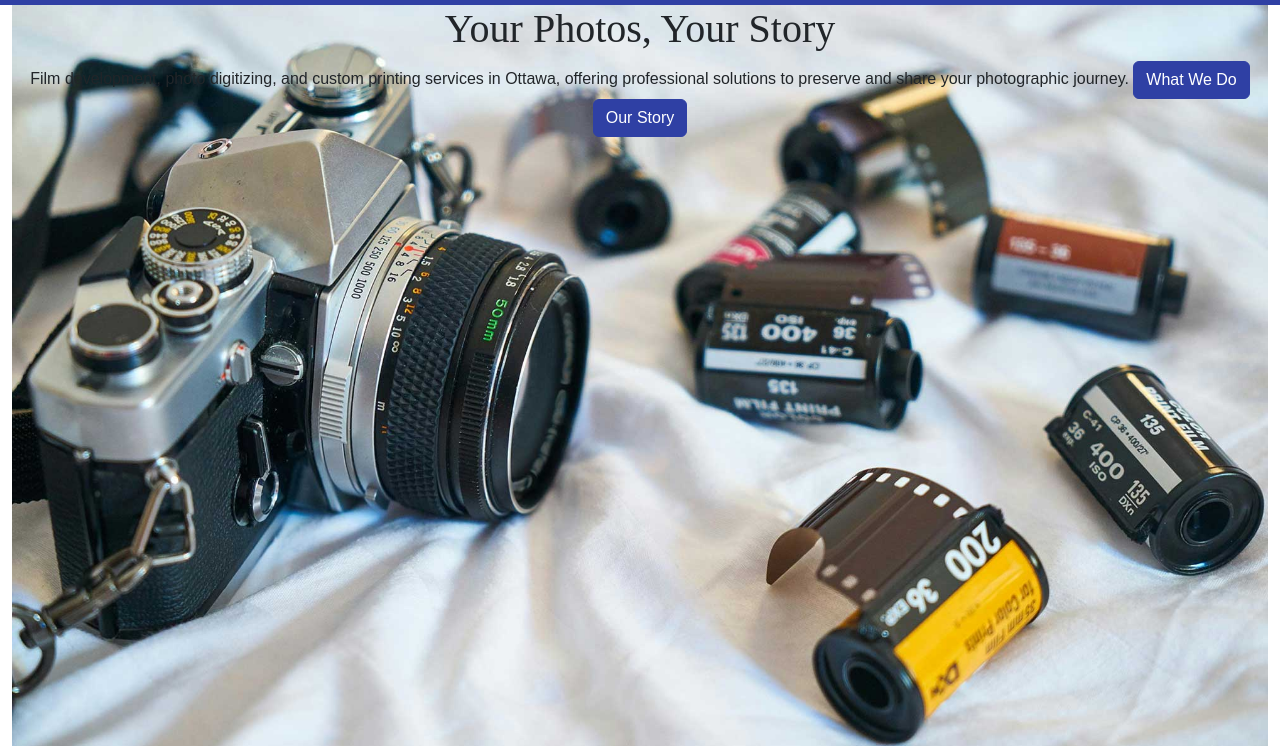
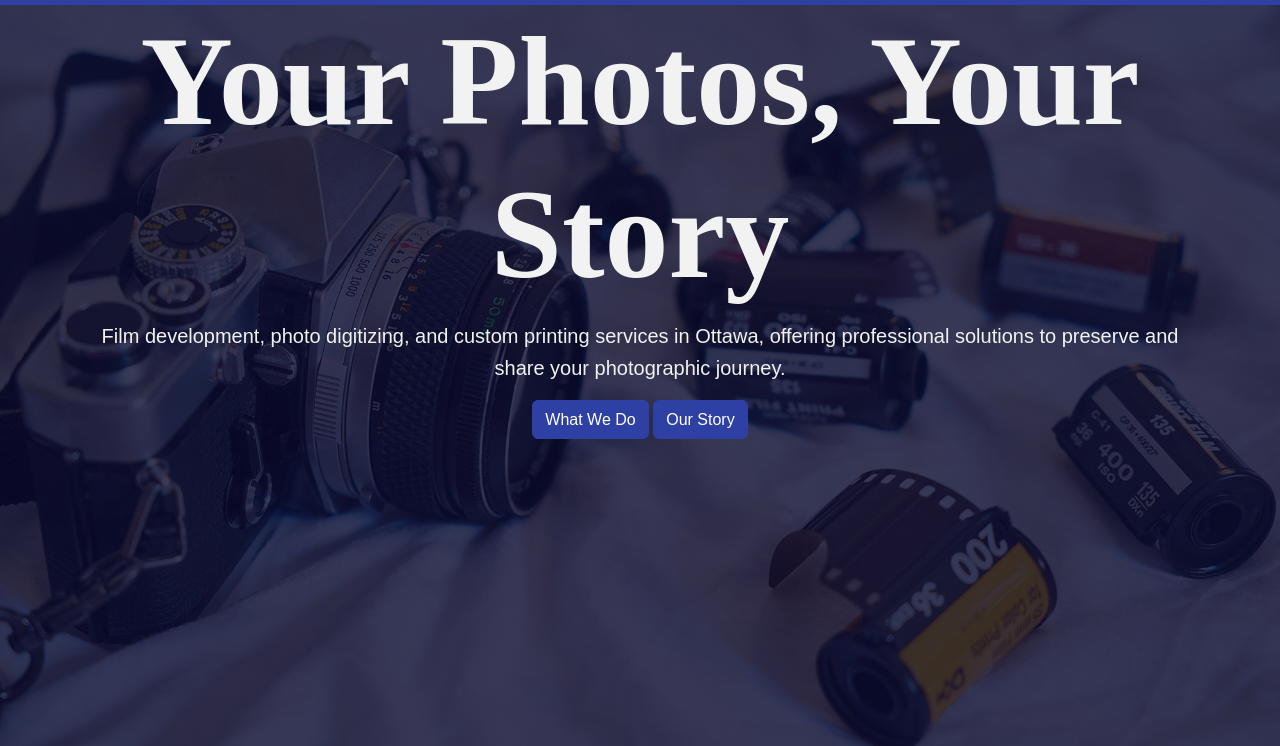
Before and after one commit to whee0107/dsn1713-final, a website: page index.html in a window 1280 px wide. Shown: the part 81-827 px from the top of the page. Drawn offline with nearby package versions, Linux system fonts and the light colour scheme; a web font is replaced by a local one.

Commit message:
added image to home page began formatting headers

```diff
--- a/index.html
+++ b/index.html
@@ -8,6 +8,7 @@
     <link rel="stylesheet" href="css/custom.css" />
     </head>
     <body>
+
         <header>
             <nav class="navbar navbar-expand-lg bg-primary" data-bs-theme="dark">
                 <div class="container-fluid">
@@ -39,16 +40,16 @@
                 </div>
             </nav>
         </header>
-        <div class="container-fluid">
-            <section id="hero" class="text-center d-flex flex-column justify-content-center">
-                <div class="bg" style="background-image: url(images/camera-film-sheet.jpg); background-size: cover; background-position: center; height: 100vh;">
+
+            <section id="hero" class="text-center text-light">
+                <div class="container">
                     <h1>Your Photos, Your Story</h1>
-                    <lead>Film development, photo digitizing, and custom printing services in Ottawa, offering professional solutions to preserve and share your photographic journey.</lead>
+                    <p class="lead">Film development, photo digitizing, and custom printing services in Ottawa, offering professional solutions to preserve and share your photographic journey.</p>
                     <button class="btn btn-primary">What We Do</button>
                     <button class="btn btn-primary">Our Story</button>
                 </div>
             </section>
-        </div>
+
 
         <section id="services">
             <div class="container">
--- a/scss/custom.scss
+++ b/scss/custom.scss
@@ -7,6 +7,8 @@
 
 // body bg color
 // $body-bg: #f80;
+
+
 
 
 // Theme colors
@@ -32,15 +34,32 @@ $navbar-dark-brand-hover-color:     $navbar-dark-active-color;
 
 // // Typography
 $font-family-sans-serif: "Proxima Nova", sans-serif;
-$headings-font-family: "Abril Display", serif;
+$font-family-serif: "Abril Display", serif;
 
-
-// $h1-font-size: 1rem * 8;
-// $h2-font-size: 1rem * 2;
-// $h3-font-size: 1rem * 1.75;
-
-
-// $line-height-base: 1.6;
+h1{
+    font-family: $font-family-serif;
+    font-weight: bold !important;
+}
+h2{
+    font-family: $font-family-serif;
+}
+h3{
+    font-family: $font-family-serif;
+}
+h4{
+    font-family: $font-family-sans-serif;
+}
+$h1-font-size: 1rem * 8;
+$h2-font-size: 1rem * 2;
+$h3-font-size: 1rem * 1.75;
+$line-height-base: 1.6;
+#hero{
+    height: 800px;
+    background: linear-gradient(rgba($dark, 0.8), rgba($dark, 0.8)), url(../images/camera-film-sheet.jpg);
+    background-size: cover;
+    background-repeat: no-repeat;
+    background-position: center;
+}
 
 
 @import "../node_modules/bootstrap/scss/bootstrap";
```
Also changed, not shown: about-us.html (+32 -0 lines), css/custom.css, 1 other file.
